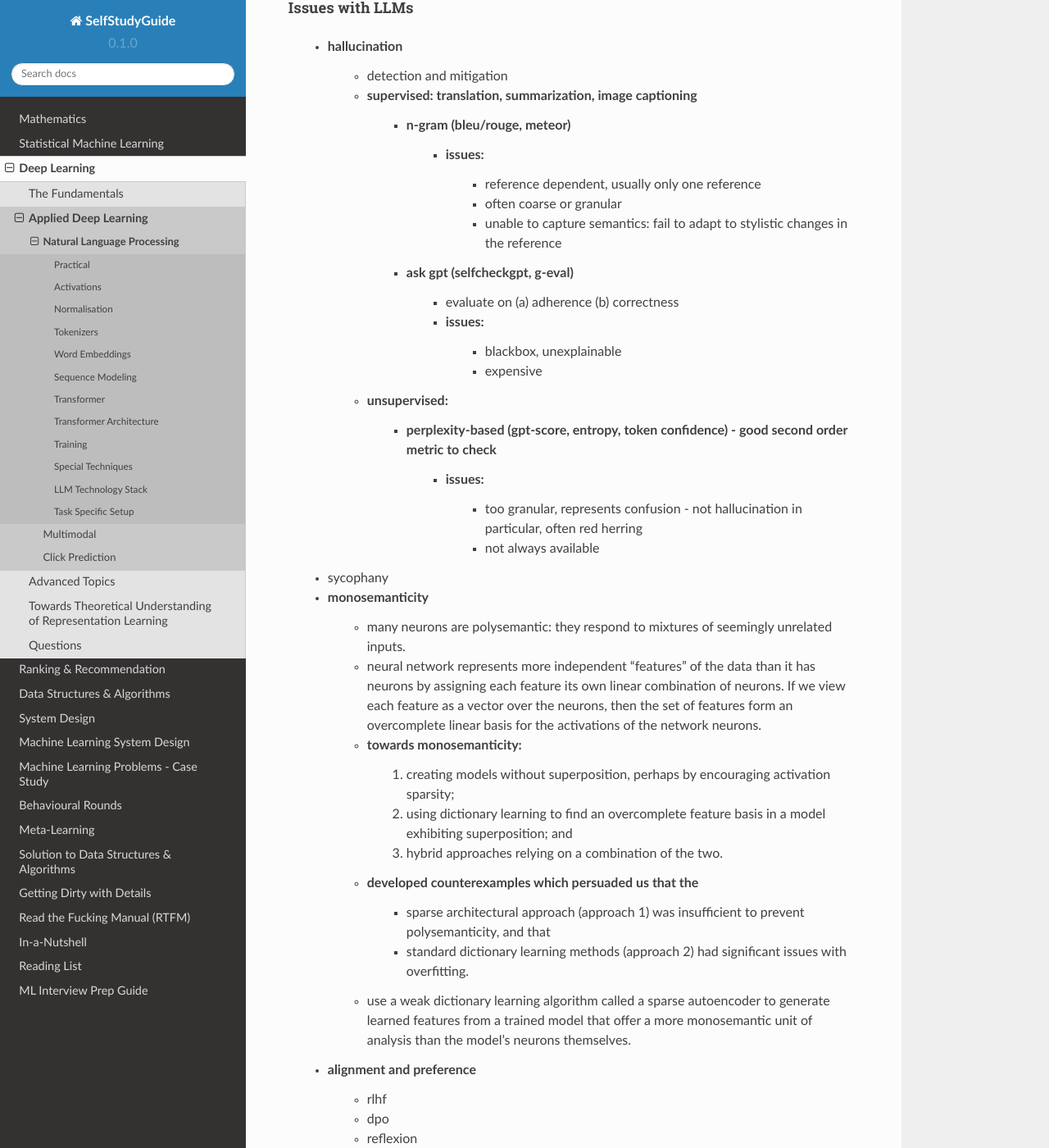
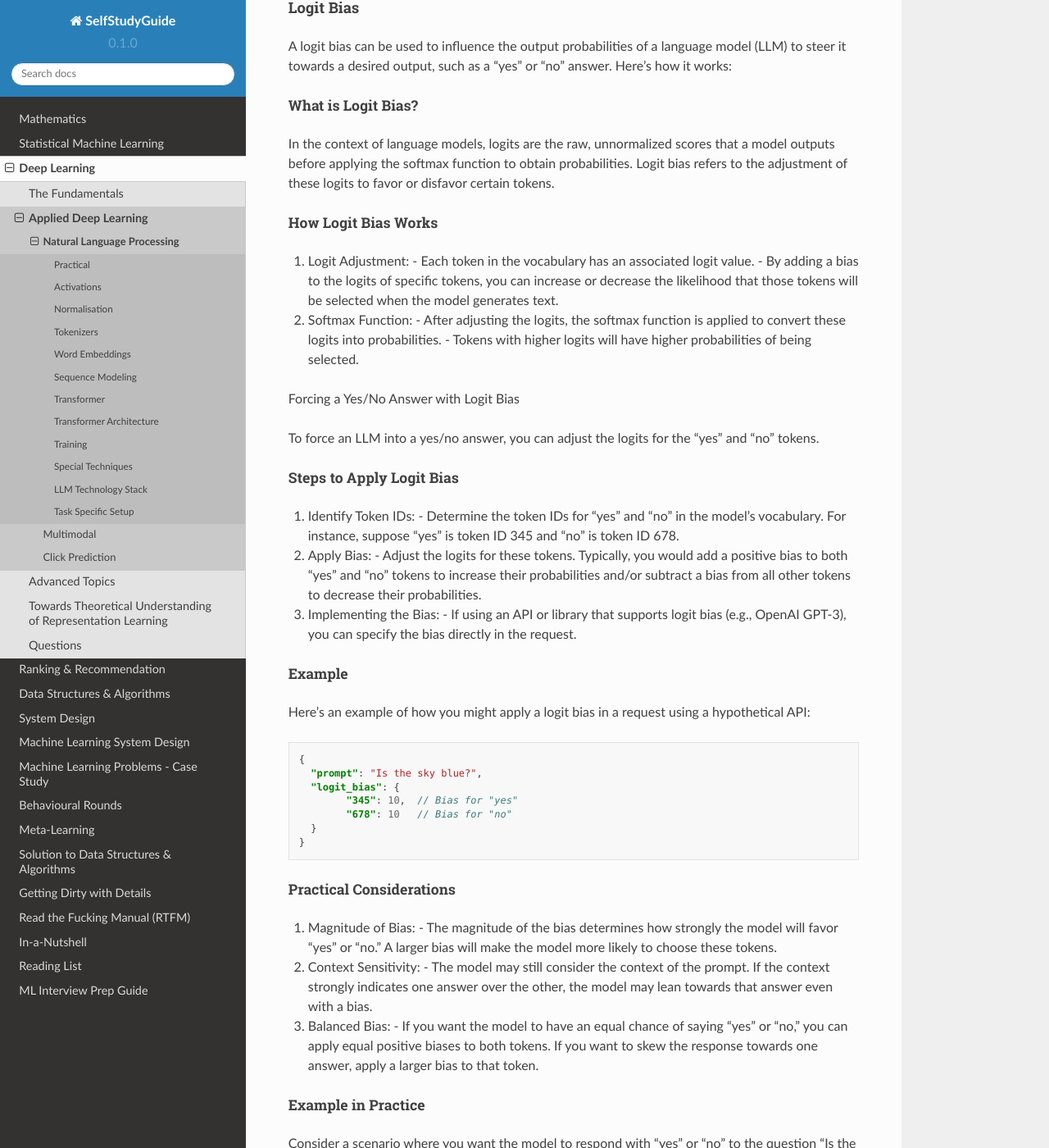
Before and after one commit to uselesstechjunks/leetcode, a Sphinx documentation site: the page built from docs/source/dl/application/nlp.rst, in a window 1280 px wide and 1400 px high, scrolled down 25757 px. Shown: the whole window at 82% size. Built offline with Sphinx 7.4.7 and the Read the Docs theme 2.0.0, drawn with Linux system fonts in a browser that asks for light colours; some of the changed text lies outside the part shown.

Commit message:
Update nlp.rst (#317)

```diff
--- a/docs/source/dl/application/nlp.rst
+++ b/docs/source/dl/application/nlp.rst
@@ -1004,6 +1004,101 @@ Can Generalist Foundation Models Outcompete Special-Purpose Tuning? Case Study i
 	- kNN, few-shot, chain-of-though
 	- Ensemble w/ choice shuffle
 
+Logit Bias
+-----------------------------------------------------------------------------------------
+A logit bias can be used to influence the output probabilities of a language model (LLM) to steer it towards a desired output, such as a "yes" or "no" answer. Here's how it works:
+
+What is Logit Bias?
+^^^^^^^^^^^^^^^^^^^^^^^^^^^^^^^^^^^^^^^^^^^^^^^^^^^^^^^^^^^^^^^^^^^^^^^^^^^^^^^^^^^^^^^^^
+In the context of language models, logits are the raw, unnormalized scores that a model outputs before applying the softmax function to obtain probabilities. Logit bias refers to the adjustment of these logits to favor or disfavor certain tokens.
+
+How Logit Bias Works
+^^^^^^^^^^^^^^^^^^^^^^^^^^^^^^^^^^^^^^^^^^^^^^^^^^^^^^^^^^^^^^^^^^^^^^^^^^^^^^^^^^^^^^^^^
+1. Logit Adjustment:
+   - Each token in the vocabulary has an associated logit value.
+   - By adding a bias to the logits of specific tokens, you can increase or decrease the likelihood that those tokens will be selected when the model generates text.
+
+2. Softmax Function:
+   - After adjusting the logits, the softmax function is applied to convert these logits into probabilities.
+   - Tokens with higher logits will have higher probabilities of being selected.
+
+Forcing a Yes/No Answer with Logit Bias
+
+To force an LLM into a yes/no answer, you can adjust the logits for the "yes" and "no" tokens.
+
+Steps to Apply Logit Bias
+^^^^^^^^^^^^^^^^^^^^^^^^^^^^^^^^^^^^^^^^^^^^^^^^^^^^^^^^^^^^^^^^^^^^^^^^^^^^^^^^^^^^^^^^^
+1. Identify Token IDs:
+   - Determine the token IDs for "yes" and "no" in the model's vocabulary. For instance, suppose "yes" is token ID 345 and "no" is token ID 678.
+
+2. Apply Bias:
+   - Adjust the logits for these tokens. Typically, you would add a positive bias to both "yes" and "no" tokens to increase their probabilities and/or subtract a bias from all other tokens to decrease their probabilities.
+
+3. Implementing the Bias:
+   - If using an API or library that supports logit bias (e.g., OpenAI GPT-3), you can specify the bias directly in the request.
+
+Example
+^^^^^^^^^^^^^^^^^^^^^^^^^^^^^^^^^^^^^^^^^^^^^^^^^^^^^^^^^^^^^^^^^^^^^^^^^^^^^^^^^^^^^^^^^
+Here's an example of how you might apply a logit bias in a request using a hypothetical API:
+
+.. code-block:: json
+
+	{
+	  "prompt": "Is the sky blue?",
+	  "logit_bias": {
+		"345": 10,  // Bias for "yes"
+		"678": 10   // Bias for "no"
+	  }
+	}
+
+Practical Considerations
+^^^^^^^^^^^^^^^^^^^^^^^^^^^^^^^^^^^^^^^^^^^^^^^^^^^^^^^^^^^^^^^^^^^^^^^^^^^^^^^^^^^^^^^^^
+1. Magnitude of Bias:
+   - The magnitude of the bias determines how strongly the model will favor "yes" or "no." A larger bias will make the model more likely to choose these tokens.
+
+2. Context Sensitivity:
+   - The model may still consider the context of the prompt. If the context strongly indicates one answer over the other, the model may lean towards that answer even with a bias.
+
+3. Balanced Bias:
+   - If you want the model to have an equal chance of saying "yes" or "no," you can apply equal positive biases to both tokens. If you want to skew the response towards one answer, apply a larger bias to that token.
+
+Example in Practice
+^^^^^^^^^^^^^^^^^^^^^^^^^^^^^^^^^^^^^^^^^^^^^^^^^^^^^^^^^^^^^^^^^^^^^^^^^^^^^^^^^^^^^^^^^
+Consider a scenario where you want the model to respond with "yes" or "no" to the question "Is the sky blue?"
+
+.. code-block:: text
+
+	- Prompt: "Is the sky blue?"
+	- Logit Bias:
+	  - Yes token (ID 345): +10
+	  - No token (ID 678): +10
+
+This setup ensures that the model will highly favor "yes" and "no" as possible outputs. The prompt and biases are designed so that "yes" or "no" are the most likely completions.
+
+API Implementation Example (Pseudo-Code)
+^^^^^^^^^^^^^^^^^^^^^^^^^^^^^^^^^^^^^^^^^^^^^^^^^^^^^^^^^^^^^^^^^^^^^^^^^^^^^^^^^^^^^^^^^
+Here's a pseudo-code example of how you might implement this with an API:
+
+.. code-block:: python
+
+	import openai
+
+	response = openai.Completion.create(
+	  engine="text-davinci-003",
+	  prompt="Is the sky blue?",
+	  max_tokens=1,
+	  logit_bias={"345": 10, "678": 10}
+	)
+
+	print(response.choices[0].text.strip())
+
+In this example:
+- The `prompt` is set to "Is the sky blue?"
+- The `logit_bias` dictionary adjusts the logits for the "yes" and "no" tokens to be higher.
+- The `max_tokens` is set to 1 to ensure only one word is generated.
+
+By using logit bias in this way, you can guide the LLM to produce a "yes" or "no" answer more reliably.
+
 Issues with LLMs
 -----------------------------------------------------------------------------------------
 	- hallucination
@@ -1093,9 +1188,16 @@ Information Retrieval
 			- answering a question requires traversing disparate pieces of information through their shared attributes
 			- holistically understand summarized semantic concepts over large data collections or even singular large documents.
 		- graph rag: https://microsoft.github.io/graphrag/
+			- Summarisation tasks
+				- Abstractive vs extractive
+				- Generic vs query-focused
+				- Single document vs multi-document
 			- The LLM processes the entire private dataset, creating references to all entities and relationships within the source data, which are then used to create an LLM-generated knowledge graph.
 			- This graph is then used to create a bottom-up clustering that organizes the data hierarchically into semantic clusters This partitioning allows for pre-summarization of semantic concepts and themes, which aids in holistic understanding of the dataset.
 			- At query time, both of these structures are used to provide materials for the LLM context window when answering a question.
+			- Steps:
+				- Source documents -> Text Chunks: Note: Tradeoff P/R in chunk-size with number of LLM calls vs quality of extraction (due to lost in the middle)
+				- Text Chunks -> Element Instances:
 			- eval:
 				- comprehensiveness (completeness within the framing of the implied context of the question)
 				- human enfranchisement (provision of supporting source material or other contextual information)
```
